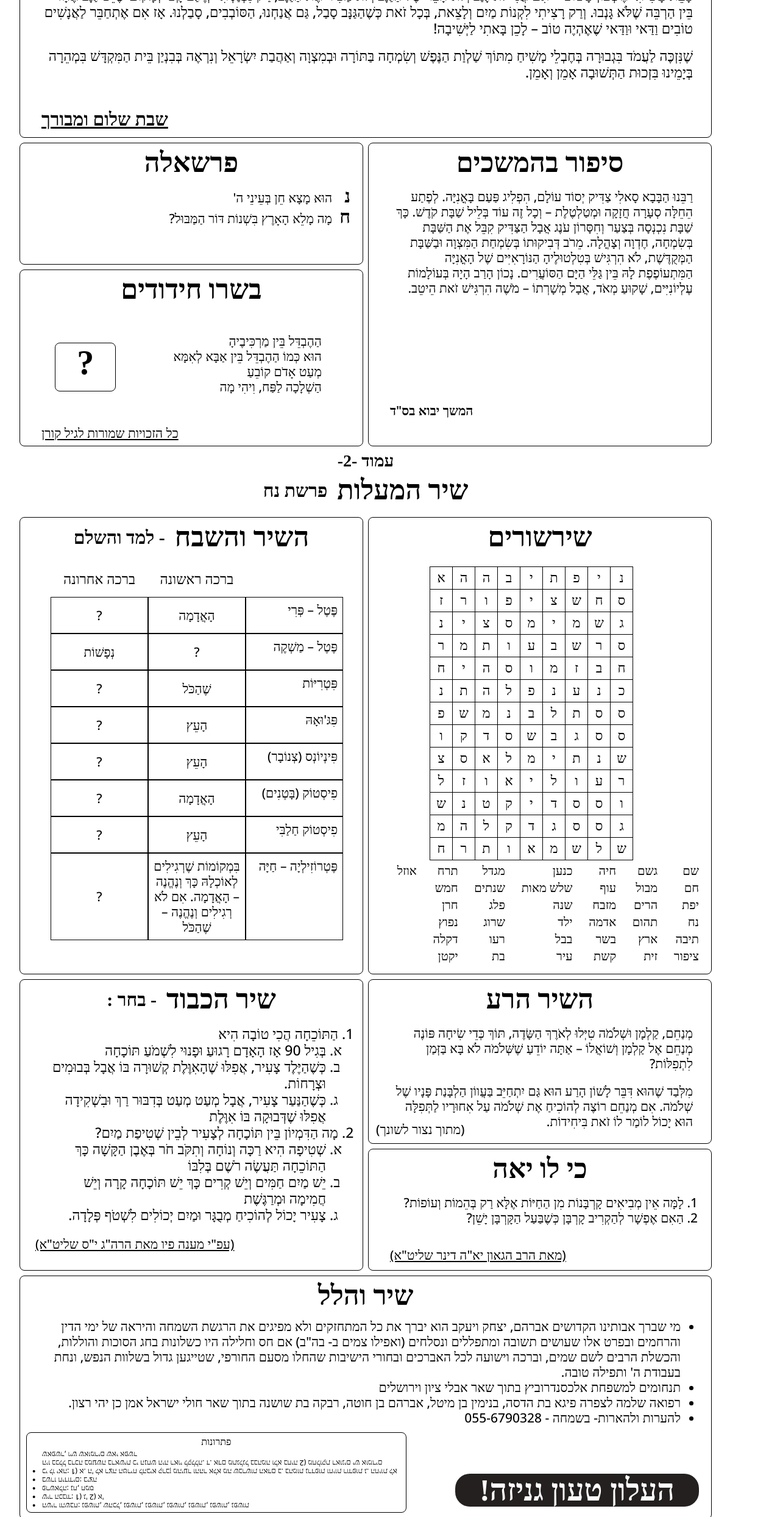
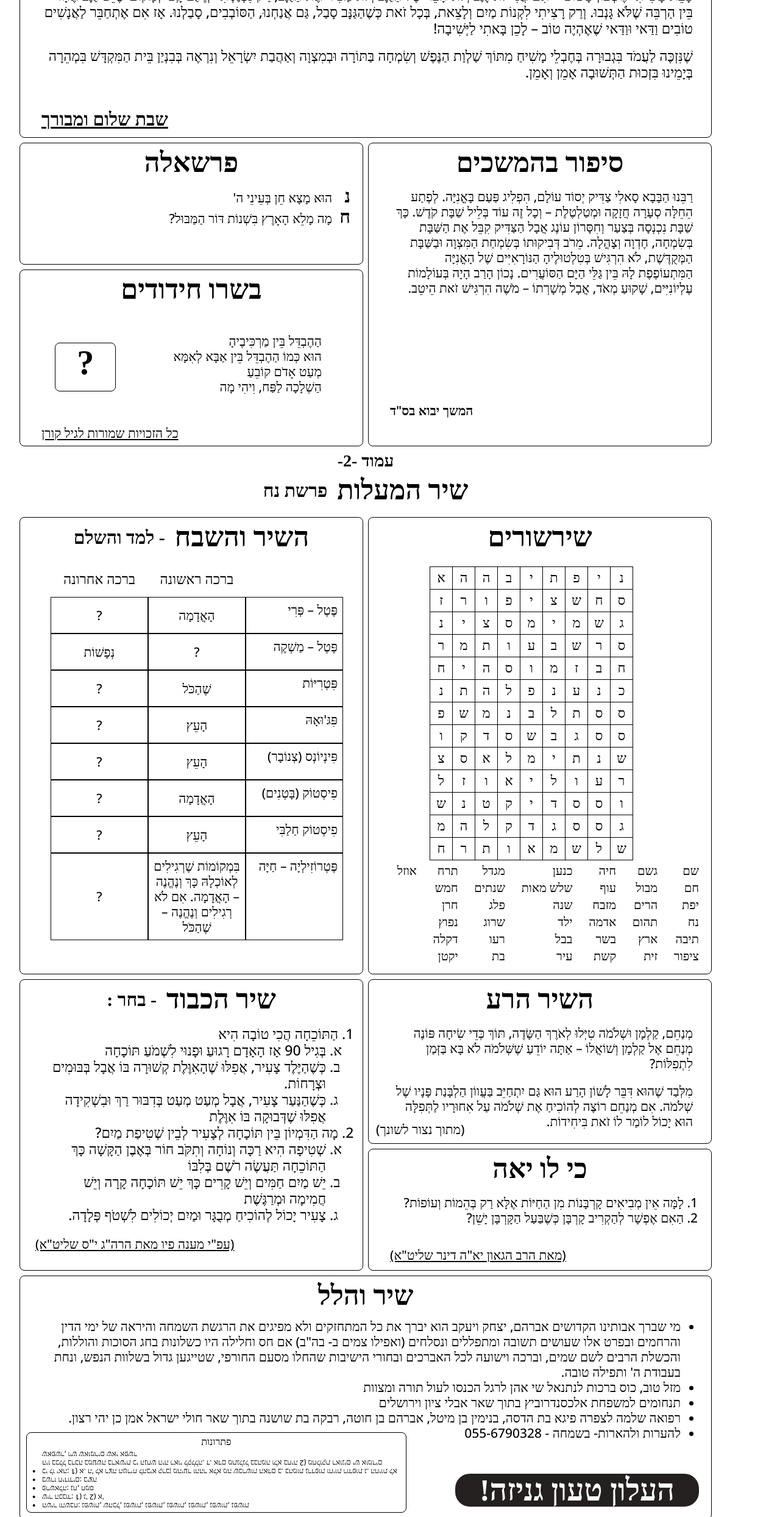
Before and after one commit to mshukrun/shir-hamalot, a React (Create React App) app: page / in a window 1280 px wide. Shown: the part 1004-3492 px from the top of the page at 61% size. Built offline with nearby package versions, Linux system fonts and the light colour scheme; a web font is replaced by a local one.

Commit message:
[note] noah final

```diff
--- a/src/haparasha/Todot.tsx
+++ b/src/haparasha/Todot.tsx
@@ -31,6 +31,13 @@ const Todot = () => {
         <li>
           <TextDiv>{l10n.todot.first}</TextDiv>
         </li>
+        {l10n.todot.second1 !== "" ? (
+          <li>
+            <TextDiv>{l10n.todot.second1}</TextDiv>
+          </li>
+        ) : (
+          <></>
+        )}
         {l10n.todot.second !== "" ? (
           <li>
             <TextDiv>{l10n.todot.second}</TextDiv>
--- a/src/haparasha/l10n.json
+++ b/src/haparasha/l10n.json
@@ -36,7 +36,7 @@
   "mahane": {
     "title": "שיר הכבוד",
     "subtitle": "- בחר :",
-    "content": "הַתּוֹכֵחָה הֲכִי טוֹבָה הִיא | בְּגִיל 90 אָז הָאָדָם רָגוּעַ וּפָנוּי לִשְׁמֹעַ תּוֹכָחָה | כְּשֶׁהַיֶּלֶד צָעִיר, אֲפִלּוּ שֶׁהָאִוֶּלֶת קְשׁוּרָה בּוֹ אֲבָל בְּבוּמִים וּצְרָחוֹת. | כְּשֶׁהַנַּעַר צָעִיר, אֲבָל מְעַט מְעַט בְּדִבּוּר רַךְ וּבִשְׁקִידָה אֲפִלּוּ שֶׁדְּבוּקָה בּוֹ אִוֶּלֶת || מָה הַדִּמְיוֹן בֵּין תּוֹכָחָה לְצָעִיר לְבֵין שְׁטִיפַת מַיִם? | שְׁטִיפָה הִיא רַכָּה וְנוֹחָה וְתִקֹּב חֹר בְּאֶבֶן הַקָּשָׁה כָּךְ הַתּוֹכֵחָה תַּעֲשֶׂה רֹשֶׁם בְּלִבּוֹ | יֵשׁ מַיִם חַמִּים וְיֵשׁ קְרִים כָּךְ יֵשׁ תּוֹכָחָה קָרָה וְיֵשׁ חֲמִימָה וּמְרַגֶּשֶׁת | צָעִיר יָכוֹל לְהוֹכִיחַ מְבֻגָּר וּמַיִם יְכוֹלִים לִשְׁטֹף פְּלָדָה.",
+    "content": "הַתּוֹכֵחָה הֲכִי טוֹבָה הִיא | בְּגִיל 90 אָז הָאָדָם רָגוּעַ וּפָנוּי לִשְׁמֹעַ תּוֹכָחָה | כְּשֶׁהַיֶּלֶד צָעִיר, אֲפִלּוּ שֶׁהָאִוֶּלֶת קְשׁוּרָה בּוֹ אֲבָל בְּבּוּמִים וּצְרָחוֹת. | כְּשֶׁהַנַּעַר צָעִיר, אֲבָל מְעַט מְעַט בְּדִבּוּר רַךְ וּבִשְׁקִידָה אֲפִלּוּ שֶׁדְּבוּקָה בּוֹ אִוֶּלֶת || מָה הַדִּמְיוֹן בֵּין תּוֹכָחָה לְצָעִיר לְבֵין שְׁטִיפַת מַיִם? | שְׁטִיפָה הִיא רַכָּה וְנוֹחָה וְתִקֹּב חוֹר בְּאֶבֶן הַקָּשָׁה כָּךְ הַתּוֹכֵחָה תַּעֲשֶׂה רֹשֶׁם בְּלִבּוֹ | יֵשׁ מַיִם חַמִּים וְיֵשׁ קָרִים כָּךְ יֵשׁ תּוֹכָחָה קָרָה וְיֵשׁ חֲמִימָה וּמְרַגֶּשֶׁת | צָעִיר יָכוֹל לְהוֹכִיחַ מְבֻגָּר וּמַיִם יְכוֹלִים לִשְׁטֹף פְּלָדָה.",
     "credit": "(עפ\"י מענה פיו מאת הרה\"ג י\"ס שליט\"א)"
   },
   "parasha": {
@@ -67,7 +67,7 @@
     "title": "סיפור בהמשכים",
     "taktsir": "תקציר - ",
     "taktsirText": "",
-    "text": "רַבֵּנוּ הַבָּבָא סָאלִי צַדִּיק יְסוֹד עוֹלָם, הִפְלִיג פַּעַם בָּאֳנִיָּה. לְפֶתַע הֵחֵלָּה סְעָרָה חֲזָקָה וּמְטַלְטֶלֶת – וְכָל זֶה עוֹד בְּלֵיל שַׁבָּת קֹדֶשׁ. כָּךְ שַׁבָּת נִכְנְסָה בְּצַעַר וְחִסָּרוֹן עֹנֶג אֲבָל הַצַּדִּיק קִבֵּל אֶת הַשַּׁבָּת בְּשִׂמְחָה, חֶדְוָה וְצָהֳלָה. מֵרֹב דְּבִיקוּתוֹ בְּשִׂמְחַת הַמִּצְוָה וּבַשַּׁבָּת הַמְּקֻדֶּשֶׁת, לֹא הִרְגִּישׁ בְּטִלְטוּלֶיהָ הַנּוֹרָאִיִּים שֶׁל הָאֳנִיָּה הַמִּתְעוֹפֶפֶת לָהּ בֵּין גַּלֵּי הַיָּם הַסּוֹעֲרִים. נָכוֹן הָרַב הָיָה בְּעוֹלָמוֹת עֶלְיוֹנִיִּים, שָׁקוּעַ מְאֹד, אֲבָל מְשָׁרְתוֹ – מֹשֶׁה הִרְגִּישׁ זֹאת הֵיטֵב.",
+    "text": "רַבֵּנוּ הַבָּבָא סָאלִי צַדִּיק יְסוֹד עוֹלָם, הִפְלִיג פַּעַם בָּאֳנִיָּה. לְפֶתַע הֵחֵלָּה סְעָרָה חֲזָקָה וּמְטַלְטֶלֶת – וְכָל זֶה עוֹד בְּלֵיל שַׁבָּת קֹדֶשׁ. כָּךְ שַׁבָּת נִכְנְסָה בְּצַעַר וְחִסָּרוֹן עוֹנֶג אֲבָל הַצַּדִּיק קִבֵּל אֶת הַשַּׁבָּת בְּשִׂמְחָה, חֶדְוָה וְצָהֳלָה. מֵרֹב דְּבִיקוּתוֹ בְּשִׂמְחַת הַמִּצְוָה וּבַשַּׁבָּת הַמְּקֻדֶּשֶׁת, לֹא הִרְגִּישׁ בְּטִלְטוּלֶיהָ הַנּוֹרָאִיִּים שֶׁל הָאֳנִיָּה הַמִּתְעוֹפֶפֶת לָהּ בֵּין גַּלֵּי הַיָּם הַסּוֹעֲרִים. נָכוֹן הָרַב הָיָה בְּעוֹלָמוֹת עֶלְיוֹנִיִּים, שָׁקוּעַ מְאֹד, אֲבָל מְשָׁרְתוֹ – מֹשֶׁה הִרְגִּישׁ זֹאת הֵיטֵב.",
     "hemsheh": "המשך יבוא בס\"ד",
     "credit": ""
   },
@@ -98,6 +98,7 @@
   "todot": {
     "title": "שיר והלל",
     "first": "מי שברך אבותינו הקדושים אברהם, יצחק ויעקב הוא יברך את כל המתחזקים ולא מפיגים את הרגשת השמחה והיראה של ימי הדין והרחמים ובפרט אלו שעושים תשובה ומתפללים ונסלחים (ואפילו צמים ב- בה\"ב) אם חס וחלילה היו כשלונות בחג הסוכות והוללות, והכשלת הרבים לשם שמים, וברכה וישועה לכל האברכים ובחורי הישיבות שהחלו מסעם החורפי, שטייגען גדול בשלוות הנפש, ונחת בעבודת ה' ותפילה טובה.",
+    "second1": "מזל טוב, כוס ברכות לנתנאל שי אהן לרגל הכנסו לעול תורה ומצוות",
     "second": "תנחומים למשפחת אלכסנדרוביץ בתוך שאר אבלי ציון וירושלים",
     "third": "רפואה שלמה לצפרה פיגא בת הדסה, בנימין בן מיטל, אברהם בן חוטה, רבקה בת שושנה בתוך שאר חולי ישראל אמן כן יהי רצון.",
     "four": "להערות ולהארות- בשמחה - 055-6790328"
```
